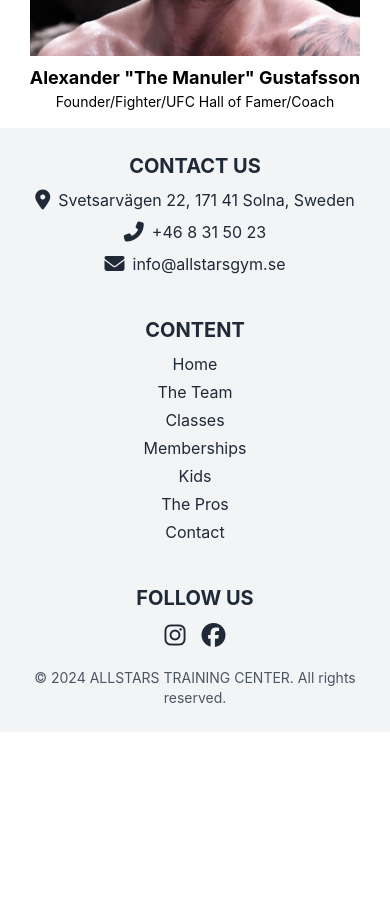
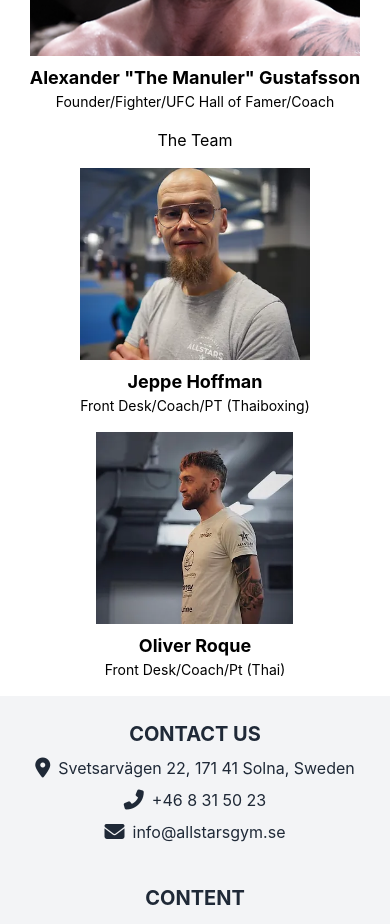
Before and after one commit to rcilomba/as, a React (Create React App) app: page /the-team in a window 390 px wide. Shown: the part 1200-2124 px from the top of the page. Before the commit the page ends 1932 px from the top, so only its background shows below. Built offline with nearby package versions, Linux system fonts and the light colour scheme.

Commit message:
the team grid update

```diff
--- a/src/Views/TheTeam.js
+++ b/src/Views/TheTeam.js
@@ -2,25 +2,43 @@
 import founder1 from "../assets/TheTeam/andreas.webp";
 import founder2 from "../assets/TheTeam/majdi.webp";
 import founder3 from "../assets/TheTeam/alex.webp";
+import team1 from "../assets/TheTeam/jeppe.webp";
+import team2 from "../assets/TheTeam/oliver.webp";
 
 const founders = [
   {
-    name: "Andreas 'The General' Michael",
-    title: "Founder/Head Coach",
-    image: founder1,
-    link: "https://www.instagram.com/andreasthegeneral/",
+    founderName: "Andreas 'The General' Michael",
+    founderTitle: "Founder/Head Coach",
+    founderImage: founder1,
+    founderLink: "https://www.instagram.com/andreasthegeneral/",
   },
   {
-    name: "Majdi Shammas",
-    title: "Founder/Manager",
-    image: founder2,
-    link: "https://www.instagram.com/majdishammas/",
+    founderName: "Majdi Shammas",
+    founderTitle: "Founder/Manager",
+    founderImage: founder2,
+    founderLink: "https://www.instagram.com/majdishammas/",
   },
   {
-    name: 'Alexander "The Manuler" Gustafsson',
-    title: "Founder/Fighter/UFC Hall of Famer/Coach",
-    image: founder3,
-    link: "https://www.instagram.com/alexthemauler/",
+    founderName: 'Alexander "The Manuler" Gustafsson',
+    founderTitle: "Founder/Fighter/UFC Hall of Famer/Coach",
+    founderImage: founder3,
+    founderLink: "https://www.instagram.com/alexthemauler/",
+  },
+];
+
+const teams = [
+  {
+    teamName: "Jeppe Hoffman",
+    teamTitle: "Front Desk/Coach/PT (Thaiboxing)",
+    teamImage: team1,
+    teamLink: "https://www.instagram.com/jeppetraining/",
+  },
+
+  {
+    teamName: "Oliver Roque",
+    teamTitle: "Front Desk/Coach/Pt (Thai)",
+    teamImage: team2,
+    teamLink: "https://www.instagram.com/olive.rroque/",
   },
 ];
 
@@ -37,26 +55,62 @@
               className="relative group flex flex-col items-center"
             >
               <a
-                href={founder.link}
+                href={founder.founderLink}
                 target="_blank"
                 rel="noopener noreferrer"
                 className="relative"
               >
                 <img
-                  src={founder.image}
-                  alt={founder.name}
+                  src={founder.founderImage}
+                  alt={founder.founderName}
                   className="w-full h-48 object-cover"
                 />
                 {/* text under bild, dold i desktop */}
                 <div className="mt-2 text-center md:hidden">
                   {" "}
                   {/* hidden in desktop */}
-                  <h3 className="text-lg font-bold">{founder.name}</h3>
-                  <p className="text-sm">{founder.title}</p>
+                  <h3 className="text-lg font-bold">{founder.founderName}</h3>
+                  <p className="text-sm">{founder.founderTitle}</p>
                 </div>
                 <div className="absolute inset-0 bg-blue-500 opacity-0 group-hover:opacity-75 flex flex-col items-center justify-center text-white transition-opacity duration-300">
-                  <h3 className="text-lg font-bold">{founder.name}</h3>
-                  <p className="text-sm">{founder.title}</p>
+                  <h3 className="text-lg font-bold">{founder.founderName}</h3>
+                  <p className="text-sm">{founder.founderTitle}</p>
+                </div>
+              </a>
+            </div>
+          ))}
+        </div>
+      </section>
+      {/* the team */}
+      <section>
+        <h1>The Team</h1>
+        <div className="max-w-3xl grid grid-cols-1 md:grid-cols-4 gap-4 p-4 mx-auto">
+          {teams.map((team, index) => (
+            <div
+              key={index}
+              className="relative group flex flex-col items-center"
+            >
+              <a
+                href={team.teamLink}
+                target="_blank"
+                rel="noopener noreferrer"
+                className="relative"
+              >
+                <img
+                  src={team.teamImage}
+                  alt={team.teamName}
+                  className="w-full h-48 object-cover"
+                />
+                {/* text under bild, dold i desktop */}
+                <div className="mt-2 text-center md:hidden">
+                  {" "}
+                  {/* hidden in desktop */}
+                  <h3 className="text-lg font-bold">{team.teamName}</h3>
+                  <p className="text-sm">{team.teamTitle}</p>
+                </div>
+                <div className="absolute inset-0 bg-blue-500 opacity-0 group-hover:opacity-75 flex flex-col items-center justify-center text-white transition-opacity duration-300">
+                  <h3 className="text-lg font-bold">{team.teamName}</h3>
+                  <p className="text-sm">{team.teamTitle}</p>
                 </div>
               </a>
             </div>
```
Also changed, not shown: src/assets/TheTeam/jeppe.webp (added), src/assets/TheTeam/oliver.webp (added).
